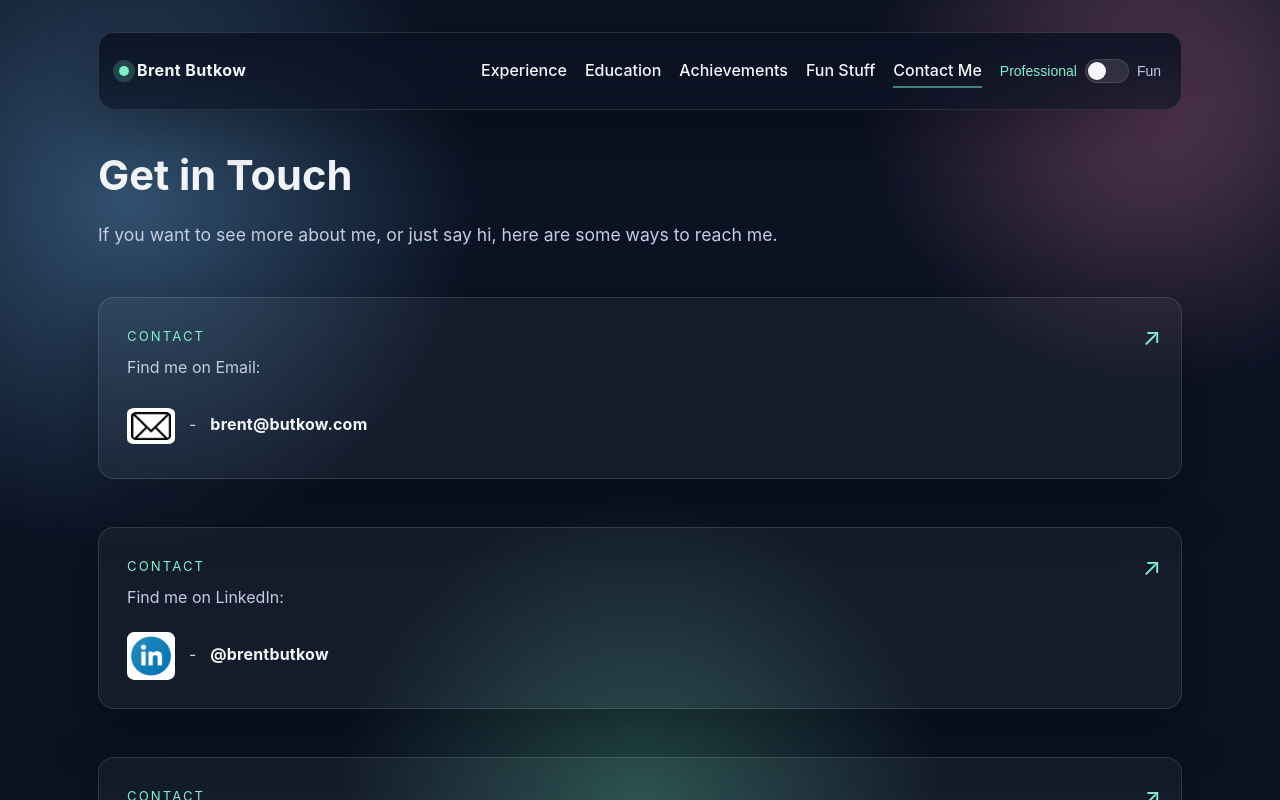
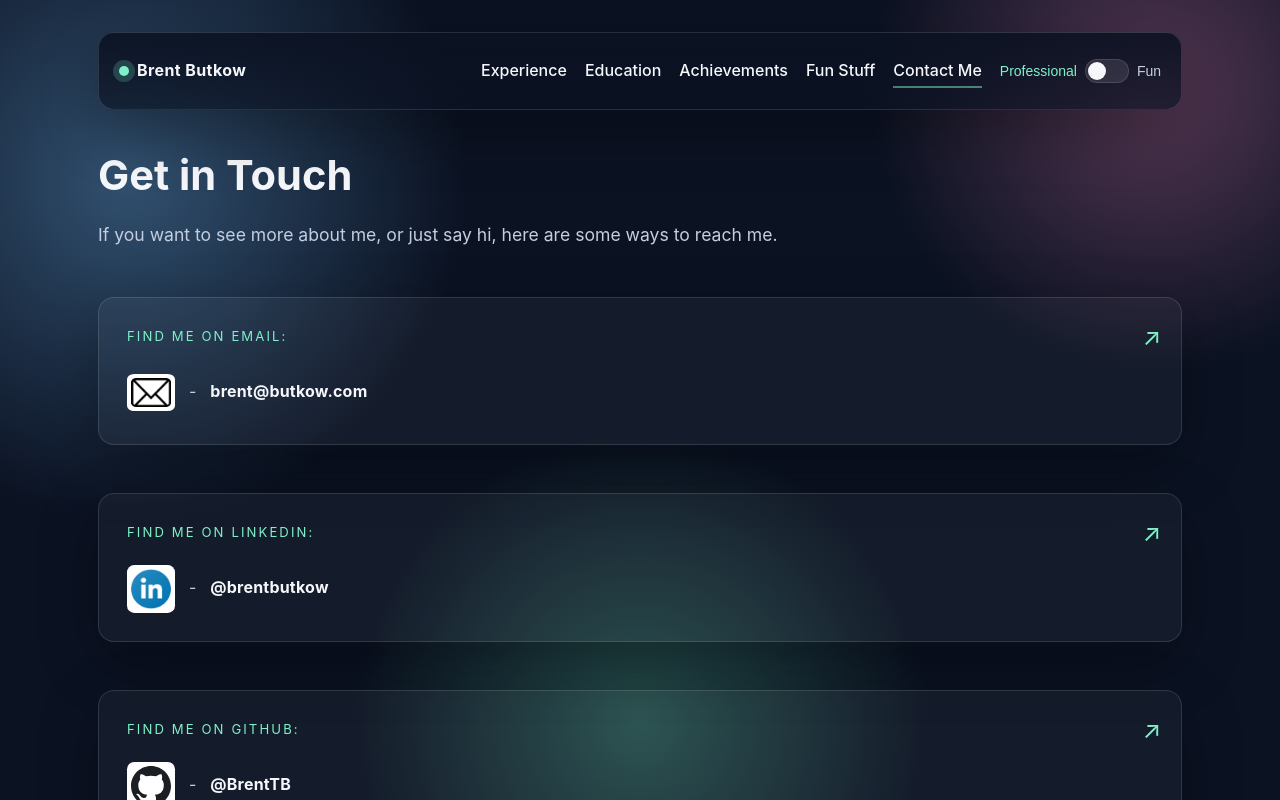
Before and after one commit to BrentTB/brentbutkow.me, a React (Vite) app: page /contact in a window 1280 px wide. Shown: the top 800 px of the page. Built offline with nearby package versions, Linux system fonts and the light colour scheme.

Commit message:
Remove the "contact" abel from the contact me page

```diff
--- a/src/components/utils/ArticleOrLink.module.scss
+++ b/src/components/utils/ArticleOrLink.module.scss
@@ -8,7 +8,7 @@
     transform 150ms ease,
     border-color 150ms ease;
 
-    &.link{
+  &.link {
     cursor: pointer;
 
     &:hover,
@@ -16,7 +16,7 @@
       border-color: var(--accent);
       transform: translateY(-2px);
     }
-}
+  }
 }
 
 .linkIcon {
--- a/src/pages/contact-me/components/ContactCard.tsx
+++ b/src/pages/contact-me/components/ContactCard.tsx
@@ -11,8 +11,7 @@ function ContactCard({ contactPlatform, index }: ContactCardProps) {
   return (
     <ArticleOrLink className={styles.card} href={contactPlatform.url}>
       <div>
-        <p className={styles.eyebrow}>Contact</p>
-        <p className={styles.copy}>Find me on {contactPlatform.platform}:</p>
+        <p className={styles.eyebrow}>Find me on {contactPlatform.platform}:</p>
         <div className={styles.contact}>
           <span
             className={styles.logoWrapper}
```
